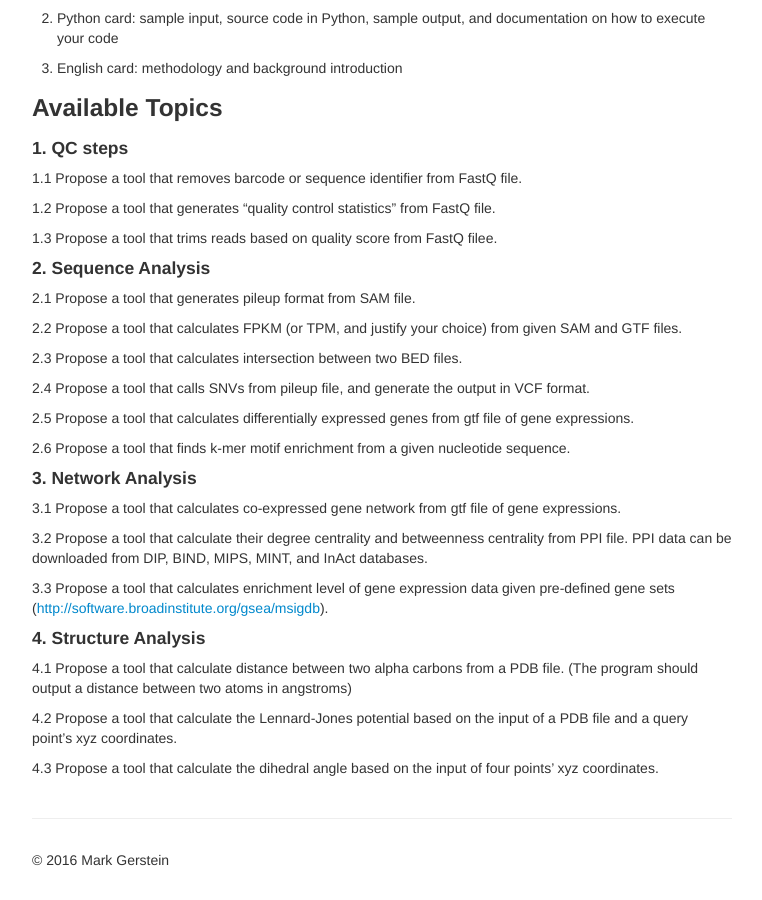
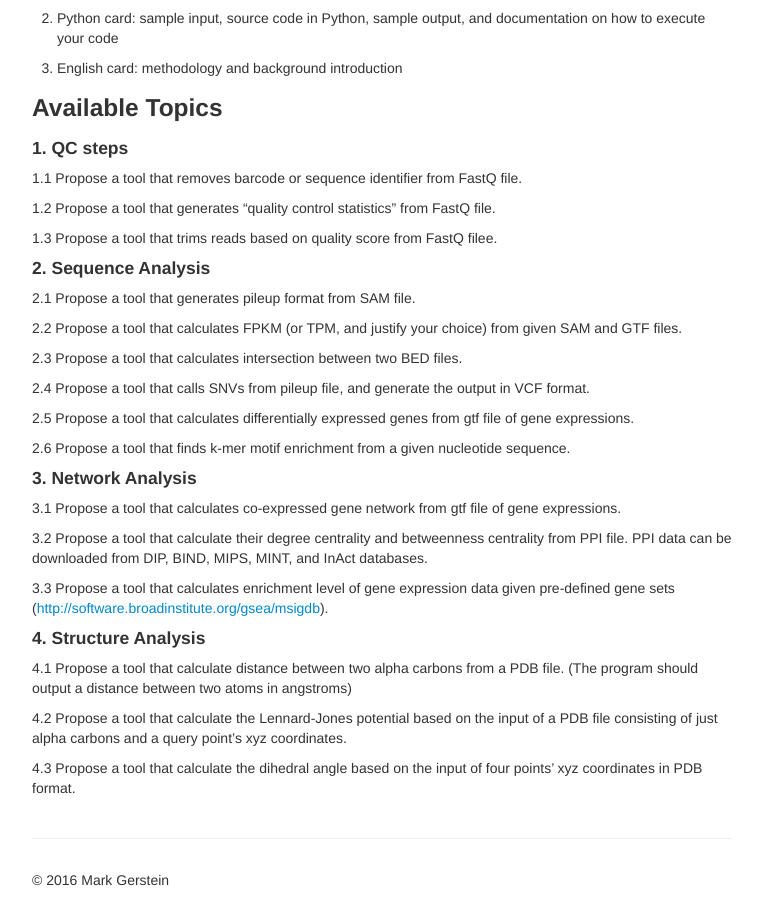
Before and after one commit to CBB752Spring2016/CBB752Spring2016.github.io, a Jekyll site: the page built from index.md, in a window 1280 px wide and 900 px high, scrolled down 784 px. Shown: the whole window, without its empty margins (258-1020 px from the left). Built offline with Jekyll 4.4.1, drawn with Linux system fonts in a browser that asks for light colours.

Commit message:
small modification

```diff
--- a/index.md
+++ b/index.md
@@ -99,7 +99,8 @@ given pre-defined gene sets
 file. (The program should output a distance between two atoms in angstroms)
 
 4.2 Propose a tool that calculate the Lennard-Jones potential based on the input
-of a PDB file and a query point’s xyz coordinates.
+of a PDB file consisting of just alpha carbons and a query point’s xyz
+coordinates.
 
 4.3 Propose a tool that calculate the dihedral angle based on the input of four
-points’ xyz coordinates.
+points’ xyz coordinates in PDB format.
```
Also changed, not shown: 3 other files.
